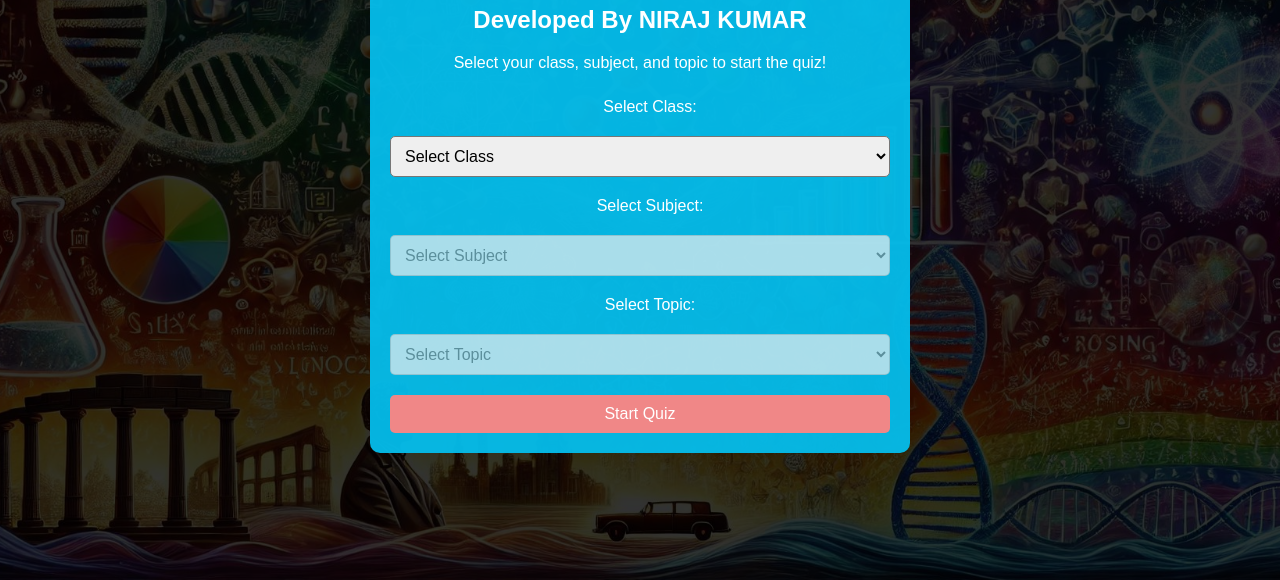
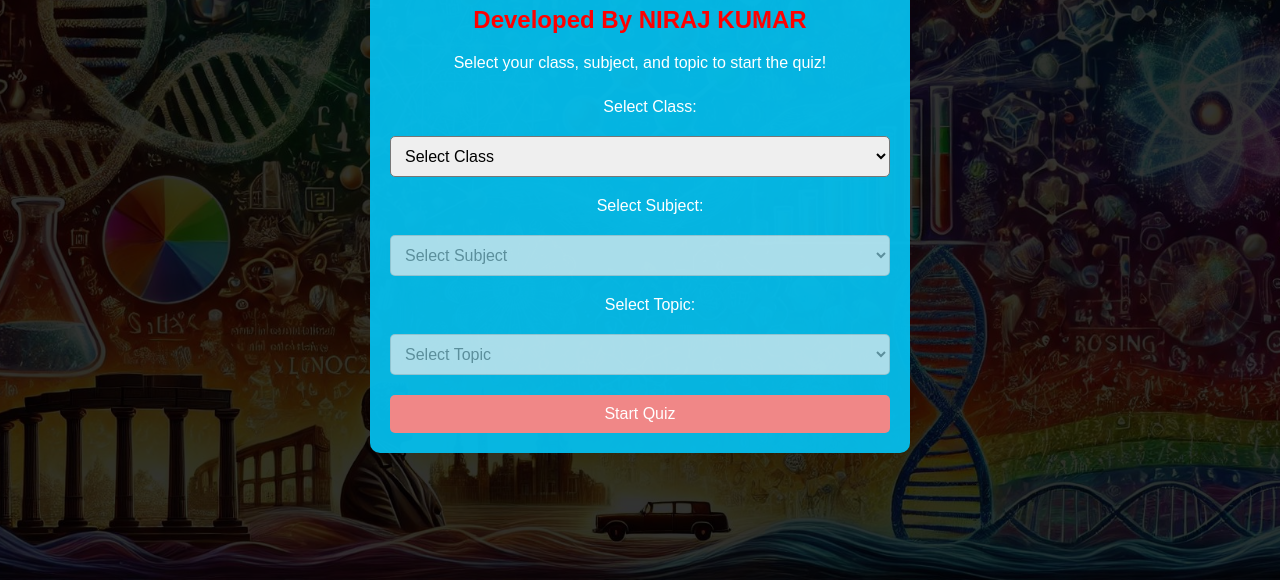
Before and after one commit to gnirajkumar/quiz, a plain HTML site: page index.html in a window 1280 px wide. Shown: the part 220-800 px from the top of the page. Drawn offline with Linux system fonts and the light colour scheme.

Commit message:
Update styles.css

```diff
--- a/styles.css
+++ b/styles.css
@@ -31,6 +31,10 @@ label, select, button {
     display: block;
     width: 100%;
 }
+h2 {
+    color: red;
+    margin-top: 0;
+}
 
 button {
     background: #0508f0;
```
